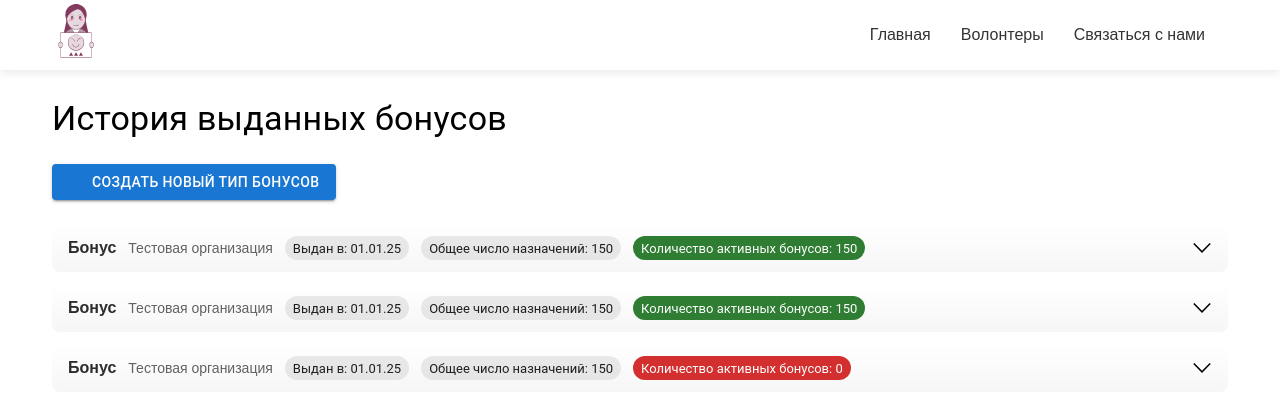
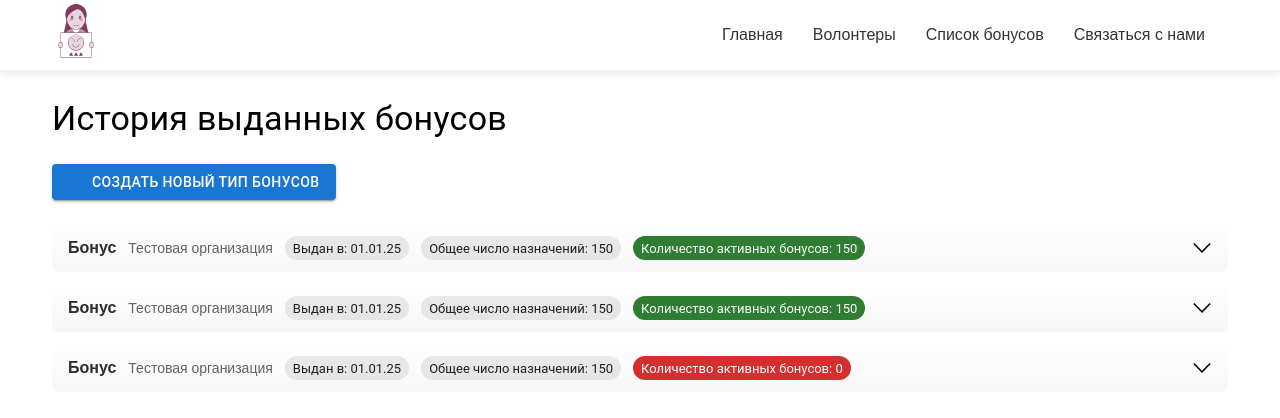
Before and after one commit to YuraVolk/hackathon-2025-showcase, a Next.js app: page /bonus-list in a window 1280 px wide. Shown: the top 418 px of the page. Built offline with nearby package versions, Linux system fonts and the light colour scheme; some icons are missing.

Commit message:
bonus list

```diff
--- a/src/pages/bonus-list/index.tsx
+++ b/src/pages/bonus-list/index.tsx
@@ -70,17 +70,11 @@ const VolunteersPage = () => {
           },
           {
             title: "Волонтеры",
-            url: "/partners-dashboard/",
-            childCategories: [
-              {
-                title: "Список бонусов",
-                url: "/partners-dashboard/bonuses/",
-              },
-              {
-                title: "Регистрация бонуса",
-                url: "/partners-dashboard/bonuses/new",
-              },
-            ],
+            url: "/volunteers/",
+          },
+          {
+            title: "Список бонусов",
+            url: "/bonus-list/",
           },
           {
             title: "Связаться с нами",
```
Also changed, not shown: src/pages/volunteers/index.tsx (+5 -11 lines).
